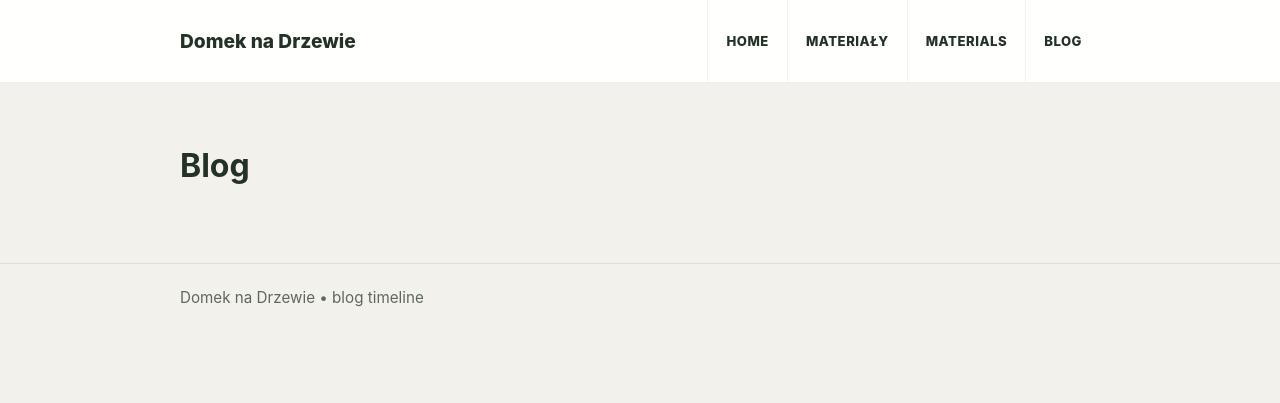
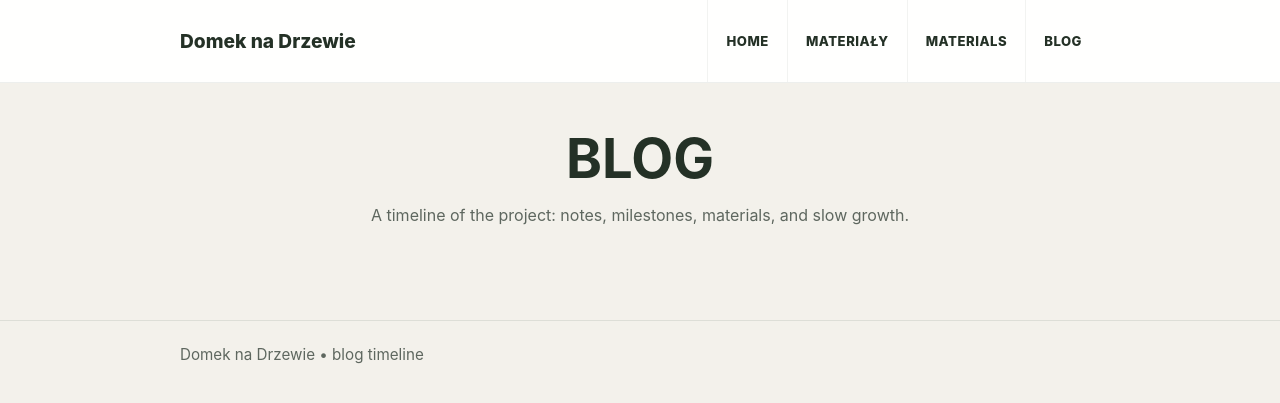
Before and after one commit to akonkia/domeknadrzewie, a Jekyll site: the page built from blog/index.html, in a window 1280 px wide. Shown: the top 403 px of the page. Built offline with Jekyll 4.4.1, drawn with Linux system fonts in a browser that asks for light colours.

Commit message:
Update index.html

```diff
--- a/blog/index.html
+++ b/blog/index.html
@@ -1,15 +1,77 @@
 ---
 layout: default
 title: Blog
-description: Reflections, nature notes, and project writing.
 ---
 
-<h1>Blog</h1>
-<ul>
-  {% for post in site.posts %}
-    <li>
-      <a href="{{ post.url }}">{{ post.title }}</a>
-      <small>{{ post.date | date: "%-d.%m.%Y" }}</small>
-    </li>
-  {% endfor %}
-</ul>
+<section class="blog-index">
+  <style>
+    .blog-intro {
+      text-align: center;
+      margin-bottom: 34px;
+    }
+
+    .blog-intro h1 {
+      margin: 0 0 10px;
+      font-size: clamp(2rem, 5vw, 3.4rem);
+      text-transform: uppercase;
+    }
+
+    .blog-intro p {
+      margin: 0 auto;
+      max-width: 60ch;
+      color: #5e675f;
+      line-height: 1.8;
+    }
+
+    .post-list {
+      display: grid;
+      gap: 18px;
+    }
+
+    .post-card {
+      background: rgba(255,255,255,0.9);
+      border: 1px solid rgba(36,49,38,0.08);
+      border-radius: 18px;
+      padding: 22px 24px;
+      box-shadow: 0 14px 30px rgba(36,49,38,0.06);
+    }
+
+    .post-card time {
+      display: block;
+      color: #5e675f;
+      text-transform: uppercase;
+      letter-spacing: 0.05em;
+      font-size: 0.8rem;
+      font-weight: 800;
+      margin-bottom: 8px;
+    }
+
+    .post-card h2 {
+      margin: 0 0 8px;
+      font-size: 1.4rem;
+    }
+
+    .post-card p {
+      margin: 0;
+      color: #5e675f;
+      line-height: 1.75;
+    }
+  </style>
+
+  <div class="blog-intro">
+    <h1>Blog</h1>
+    <p>A timeline of the project: notes, milestones, materials, and slow growth.</p>
+  </div>
+
+  <div class="post-list">
+    {% for post in site.posts %}
+      <article class="post-card">
+        <time datetime="{{ post.date | date_to_xmlschema }}">{{ post.date | date: "%-d %B %Y" }}</time>
+        <h2><a href="{{ post.url }}">{{ post.title }}</a></h2>
+        {% if post.excerpt %}
+          <p>{{ post.excerpt | strip_html }}</p>
+        {% endif %}
+      </article>
+    {% endfor %}
+  </div>
+</section>
```
